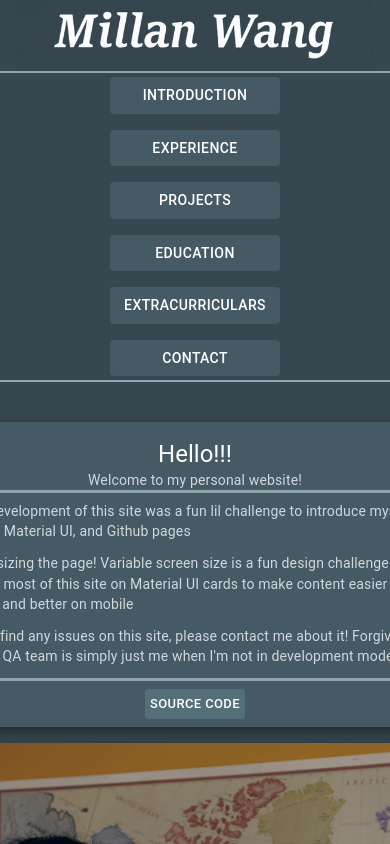
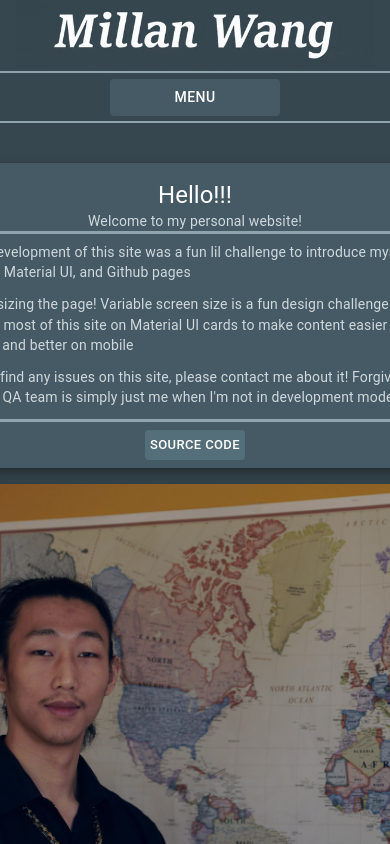
Before and after one commit to MillanWang/i, a React (Create React App) app: page / in a window 390 px wide. Shown: the top 844 px of the page. Built offline with nearby package versions, Linux system fonts and the light colour scheme.

Commit message:
Updated look4work image and got prototype for small screen menu working

```diff
--- a/src/components/HeaderBar.tsx
+++ b/src/components/HeaderBar.tsx
@@ -4,6 +4,7 @@ import {
     Button,
     Grid,
     Link,
+    Drawer,
     Toolbar,
     Typography
 } from '@mui/material';
@@ -60,19 +61,26 @@ const HeaderBar = ({ sections }: HeaderBarProps) => {
                 />{/* This NavBarImage only appears on large screens. Replaced by button on small screens */}
 
                 {/* Navigation buttons */}
-                <Grid container spacing={1} direction="row" justifyContent="center" alignItems="center" maxWidth={1120}>
+                {/* <Grid container spacing={1} direction="row" justifyContent="center" alignItems="center" maxWidth={1120}> */}
 
-                    {sections.map((section) => (
+                {/* {sections.map((section) => (
                         <Grid item xs="auto" key={"NavLinkButton_" + section.title}>
                             <Link href={"#" + section.url}>
                                 <Button children={section.title} sx={navButtonTheme} />
                             </Link>
                         </Grid>
-                    ))}
+                    ))} */}
 
-                    <SmallScreenContactButton />{/* Only appears when on small screens where the nav bar images disapear */}
-                </Grid>
+
+                {/* </Grid> */}
                 {/* End of Navigation buttons */}
+
+
+                {/* DRAWER EXPERIMENTATION */}
+
+
+                <MenuDrawer sections={sections} />
+
 
 
                 <NavBarImage
@@ -95,6 +103,56 @@ function TitleHeaderSection() {
         </Toolbar>
     );
 }
+
+
+
+
+
+
+
+
+
+
+function MenuDrawer({ sections }: HeaderBarProps) {
+    const [drawerIsOpen, setDrawerIsOpen] = React.useState(false);
+    return (
+        <React.Fragment>
+            <Button sx={navButtonTheme} onClick={() => { setDrawerIsOpen(true) }}>
+                MENU
+                {/* TODO : Add buger icon here */}
+            </Button>
+            <Drawer
+                id="MenuDrawer"
+                anchor='top'
+                open={drawerIsOpen}
+                onClose={() => { setDrawerIsOpen(false) }}
+            >
+                <Box sx={{ backgroundColor: "primary.dark" }}>
+
+                    {sections.map((section) => (
+                        <Link href={"#" + section.url} onClick={() => { setDrawerIsOpen(false) }}>
+                            <Button
+                                sx={navButtonTheme}
+
+                                children={section.title}
+                            />
+                        </Link>
+                    ))}
+                </Box>
+            </Drawer>
+        </React.Fragment>
+
+    );
+}
+
+
+
+
+
+//TODO : Use screen size to trigger the reg buttons vs Menu Drawer
+
+
+
 
 type NavGifTooltipProps = {
     header: string,
```
Also changed, not shown: src/images/Looking4Work.gif, src/images/Looking4Work_OLD.gif (deleted).
